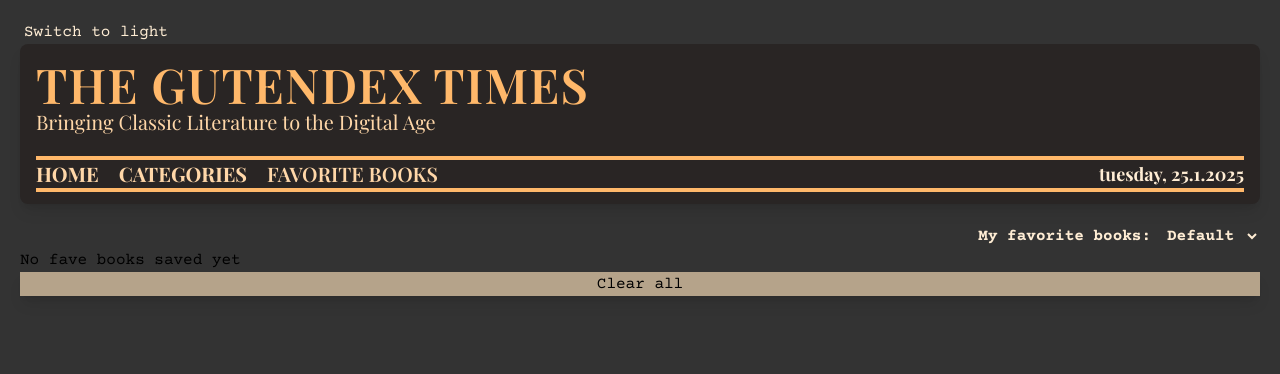
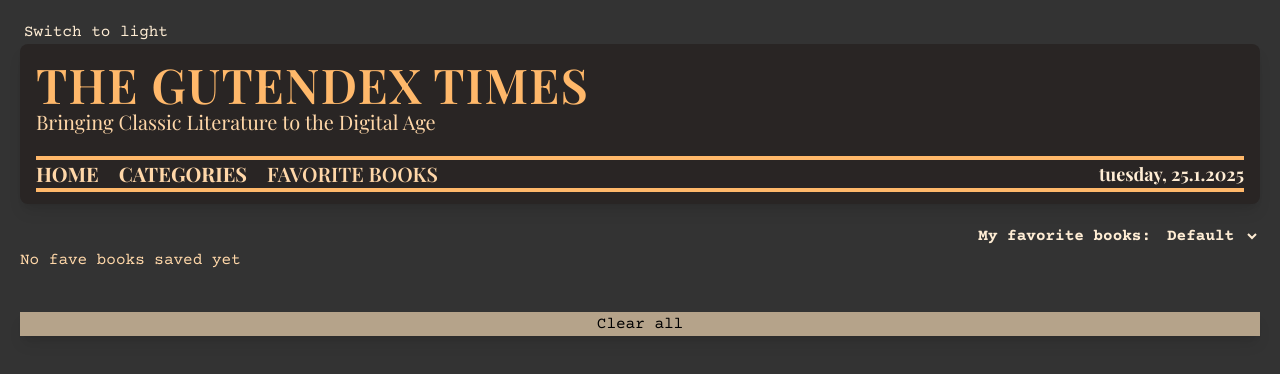
Before and after one commit to lyumii/book-library, a React (Vite) app: page /book-library/favebooks in a window 1280 px wide. Shown: the top 374 px of the page. Built offline with nearby package versions, Linux system fonts and the light colour scheme; a web font is replaced by a local one.

Commit message:
css touch ups

```diff
--- a/src/components/FaveBooks.tsx
+++ b/src/components/FaveBooks.tsx
@@ -66,9 +66,9 @@ export default function FaveBooks(props: faveBookProps) {
           </div>
         ))
       ) : (
-        <p>No fave books saved yet</p>
+        <p className="dark:text-orange-200 mb-5">No fave books saved yet</p>
       )}
-      <button className="w-full bg-[#B5A38A] shadow-lg" onClick={clear}>
+      <button className="w-full bg-[#B5A38A] shadow-lg mt-5" onClick={clear}>
         Clear all
       </button>
     </div>
--- a/src/components/Home.tsx
+++ b/src/components/Home.tsx
@@ -43,9 +43,9 @@ export default function Home(props: HomeProps) {
           onSubmit={handleSearch}
         >
           <input
-            className="w-full border-1 border-[#B5A38A] shadow-lg placeholder-orange-200"
+            className="w-full border-1 border-[#B5A38A] shadow-lg dark:placeholder-orange-200"
             type="text"
-            placeholder="EXPLORE OUR LIBRARY"
+            placeholder="..EXPLORE OUR LIBRARY"
             onChange={handleInput}
           />
           <button className="w-full bg-[#B5A38A] shadow-lg" type="submit">
```
